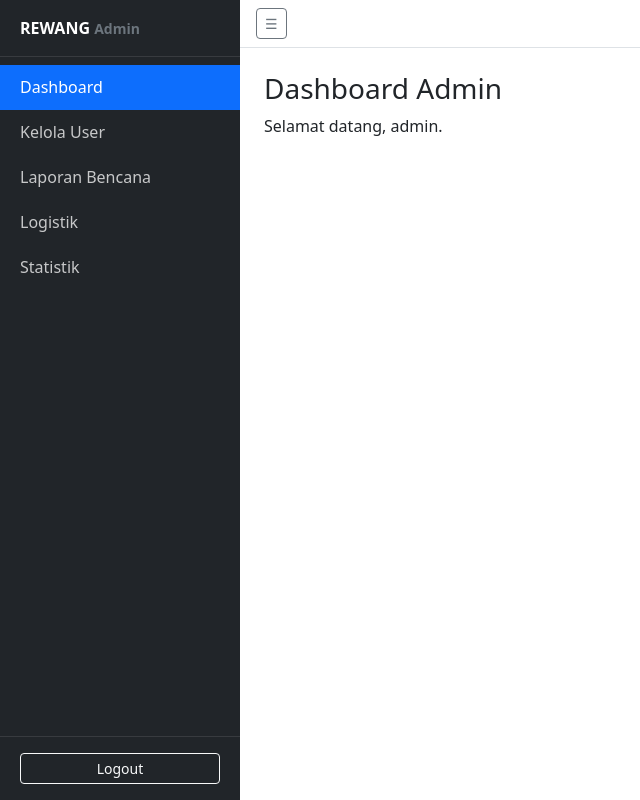
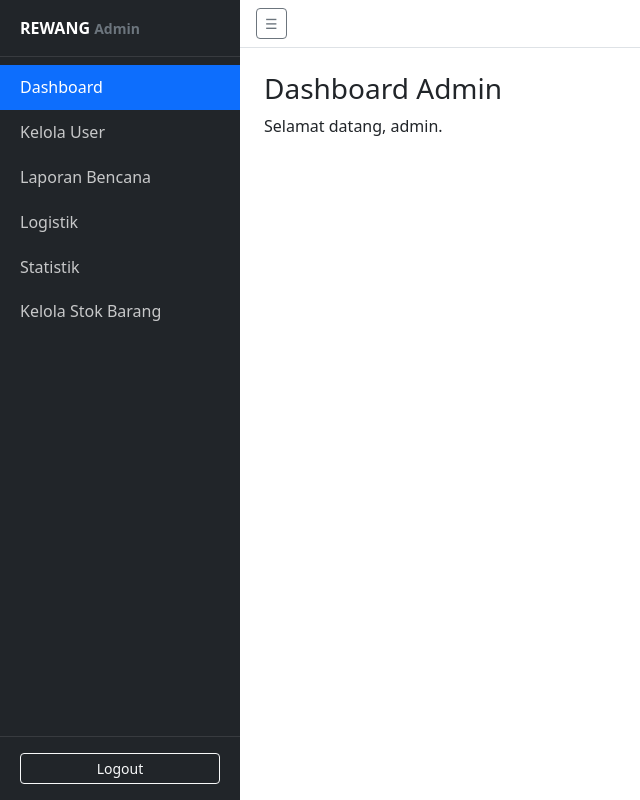
Before and after one commit to alvin-aldino-rahmatullah/aplikasi-bidang-bencana, a Spring Boot app: page /admin/dashboard in a window 1280 px wide. Shown: the whole page, without its empty margins (0-640 px from the left). Run offline with Spring Boot 4, Linux system fonts and the light colour scheme; the visitor is signed in with stand-in values (Sample User, id 1); some of the project's set-up classes (security, data sources, template engines, error pages and the like) are left out, and stand-ins take their place.

Commit message:
Menambahkan menu kelola stok barang

```diff
--- a/rewang/src/main/resources/templates/fragments/sidebar-admin.html
+++ b/rewang/src/main/resources/templates/fragments/sidebar-admin.html
@@ -49,6 +49,13 @@
             Statistik
         </a>
 
+        <!-- Kelola Stok Barang -->
+        <a class="nav-link"
+              th:classappend="${active == 'barang'} ? 'active'"
+                th:href="@{/admin/barang}">
+            Kelola Stok Barang
+        </a>
+
     </nav>
 
     <!-- Footer Sidebar -->
```
